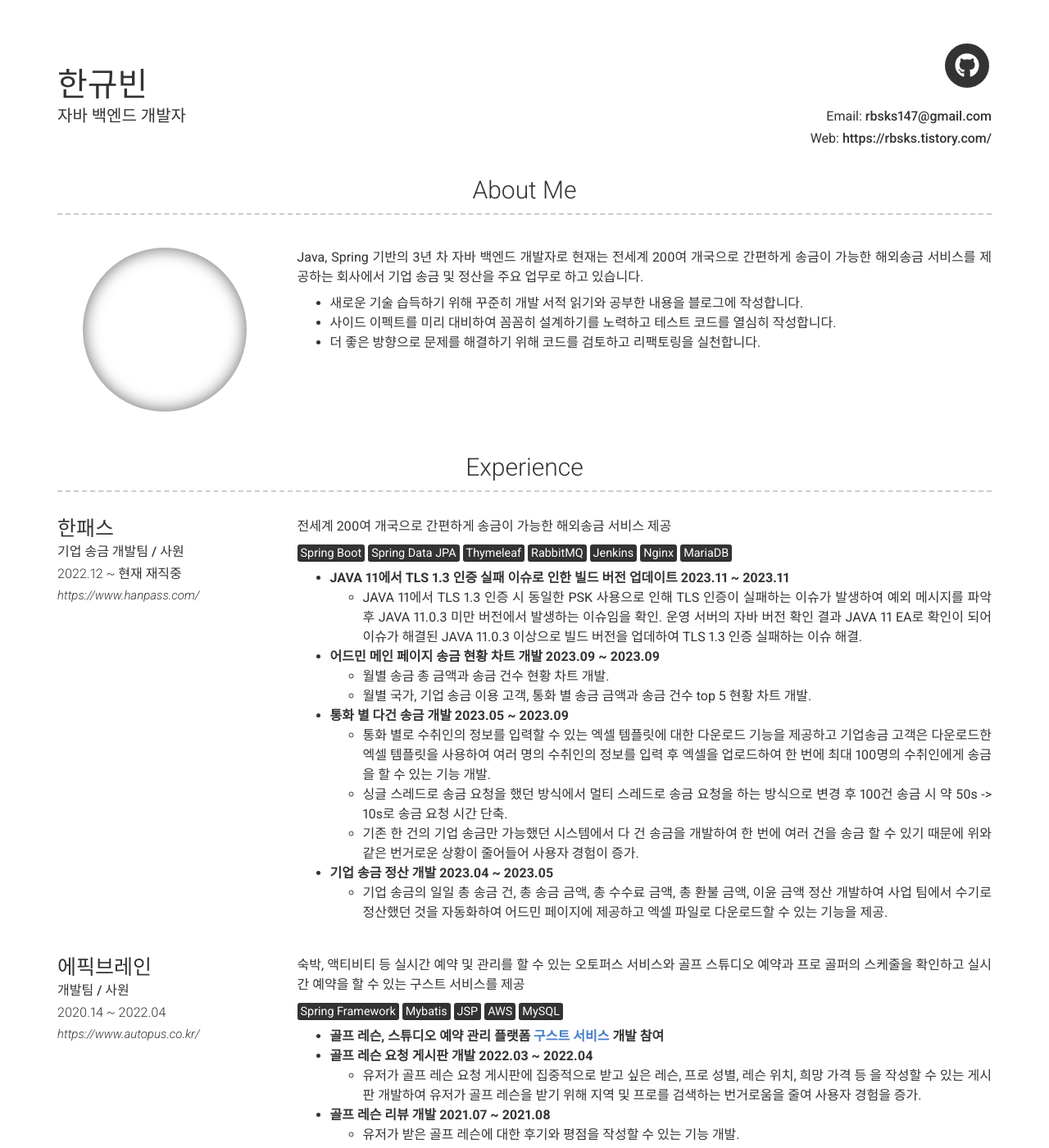
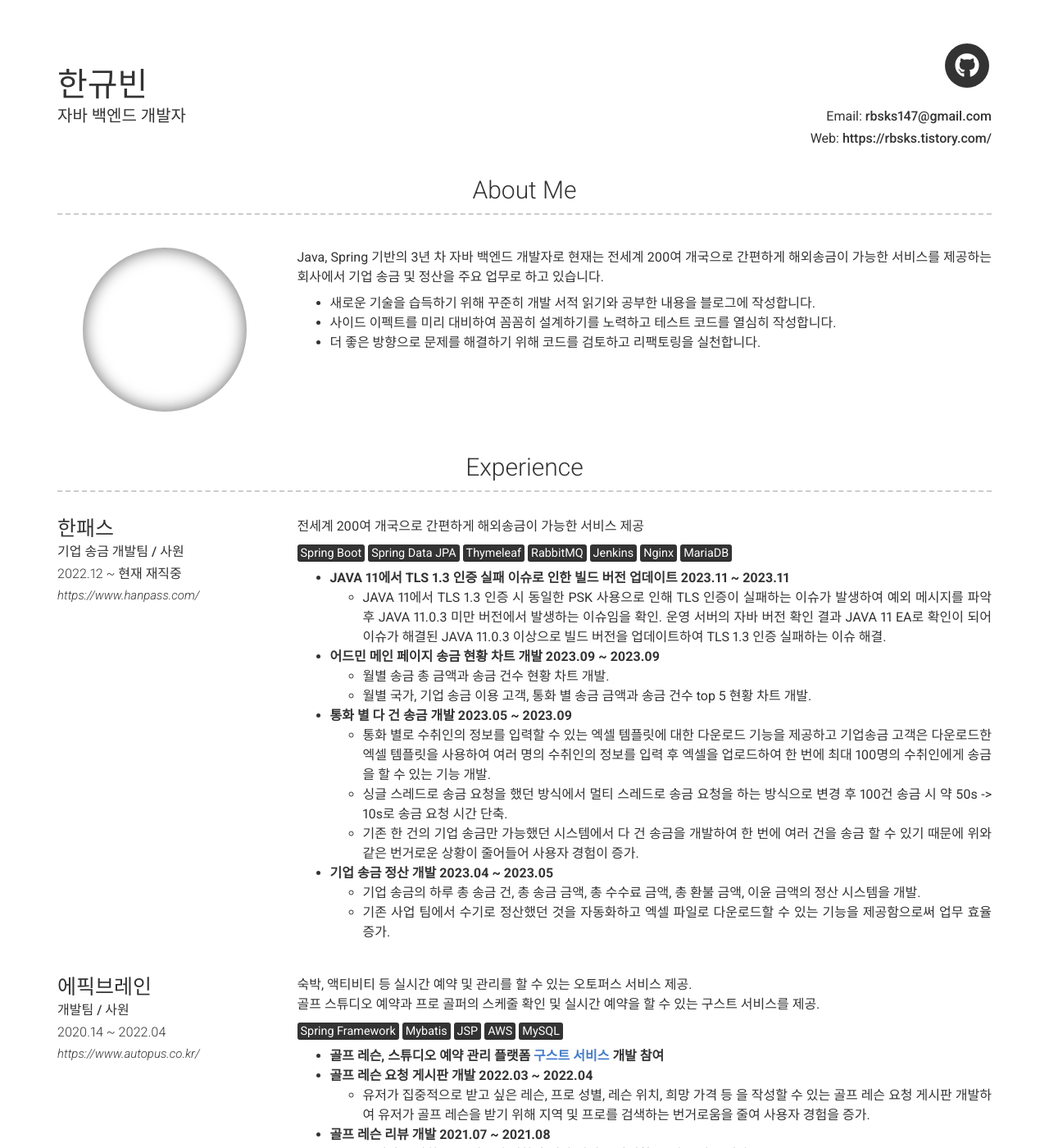
Before and after one commit to rbsks/rbsks.github.io, a Jekyll site: the page built from index.md, in a window 1280 px wide and 1400 px high. Shown: the whole window at 82% size. Built offline with Jekyll 4.4.1, drawn with Linux system fonts in a browser that asks for light colours; nearby versions of some CDN libraries; some of the changed text lies outside the part shown.

Commit message:
Update _config.yml

```diff
--- a/_config.yml
+++ b/_config.yml
@@ -48,12 +48,12 @@ github_username: rbsks
 # about_title: About Me (Use this to override about section title)
 about_profile_image: Directory of profile image (eg. images/profile.jpg)
 about_content: | # this will include new lines to allow paragraphs
-    Java, Spring 기반의 3년 차 자바 백엔드 개발자로 현재는 전세계 200여 개국으로 간편하게 송금이 가능한 해외송금 서비스를 제공하는 회사에서 기업 송금 및 정산을 주요 업무로 하고 있습니다.
+    Java, Spring 기반의 3년 차 자바 백엔드 개발자로 현재는 전세계 200여 개국으로 간편하게 해외송금이 가능한 서비스를 제공하는 회사에서 기업 송금 및 정산을 주요 업무로 하고 있습니다.
 
 
 
 
-    - 새로운 기술 습득하기 위해 꾸준히 개발 서적 읽기와 공부한 내용을 블로그에 작성합니다.
+    - 새로운 기술을 습득하기 위해 꾸준히 개발 서적 읽기와 공부한 내용을 블로그에 작성합니다.
     - 사이드 이펙트를 미리 대비하여 꼼꼼히 설계하기를 노력하고 테스트 코드를 열심히 작성합니다.
     - 더 좋은 방향으로 문제를 해결하기 위해 코드를 검토하고 리팩토링을 실천합니다.
 
@@ -67,37 +67,41 @@ content:
         caption: 2022.12 ~ 현재 재직중
         link: https://www.hanpass.com/
         description: | # this will include new lines to allow paragraphs
-          전세계 200여 개국으로 간편하게 송금이 가능한 해외송금 서비스 제공
+          전세계 200여 개국으로 간편하게 해외송금이 가능한 서비스 제공
 
 
           <mark>Spring Boot</mark> <mark>Spring Data JPA</mark> <mark>Thymeleaf</mark> <mark>RabbitMQ</mark> <mark>Jenkins</mark> <mark>Nginx</mark> <mark>MariaDB</mark>
           - __JAVA 11에서 TLS 1.3 인증 실패 이슈로 인한 빌드 버전 업데이트 2023.11 ~ 2023.11__
             - JAVA 11에서 TLS 1.3 인증 시 동일한 PSK 사용으로 인해 TLS 인증이 실패하는 이슈가 발생하여 예외 메시지를 파악 후 JAVA 11.0.3 미만 버전에서 발생하는 이슈임을 확인.
-            운영 서버의 자바 버전 확인 결과 JAVA 11 EA로 확인이 되어 이슈가 해결된 JAVA 11.0.3 이상으로 빌드 버전을 업데하여 TLS 1.3 인증 실패하는 이슈 해결.
+            운영 서버의 자바 버전 확인 결과 JAVA 11 EA로 확인이 되어 이슈가 해결된 JAVA 11.0.3 이상으로 빌드 버전을 업데이트하여 TLS 1.3 인증 실패하는 이슈 해결.
           - __어드민 메인 페이지 송금 현황 차트 개발 2023.09 ~ 2023.09__
             - 월별 송금 총 금액과 송금 건수 현황 차트 개발.
             - 월별 국가, 기업 송금 이용 고객, 통화 별 송금 금액과 송금 건수 top 5 현황 차트 개발.
-          - __통화 별 다건 송금 개발 2023.05 ~ 2023.09__
+          - __통화 별 다 건 송금 개발 2023.05 ~ 2023.09__
             - 통화 별로 수취인의 정보를 입력할 수 있는 엑셀 템플릿에 대한 다운로드 기능을 제공하고 기업송금 고객은 다운로드한 엑셀 템플릿을 사용하여 여러 명의 수취인의 정보를 입력 후 엑셀을 업로드하여 한 번에 최대 100명의 수취인에게 송금을 할 수 있는 기능 개발.
             - 싱글 스레드로 송금 요청을 했던 방식에서 멀티 스레드로 송금 요청을 하는 방식으로 변경 후 100건 송금 시 약 50s -> 10s로 송금 요청 시간 단축.
             - 기존 한 건의 기업 송금만 가능했던 시스템에서 다 건 송금을 개발하여 한 번에 여러 건을 송금 할 수 있기 때문에 위와 같은 번거로운 상황이 줄어들어 사용자 경험이 증가.
           - __기업 송금 정산 개발 2023.04 ~ 2023.05__
-            - 기업 송금의 일일 총 송금 건, 총 송금 금액, 총 수수료 금액, 총 환불 금액, 이윤 금액 정산 개발하여 사업 팀에서 수기로 정산했던 것을 자동화하여 어드민 페이지에 제공하고 엑셀 파일로 다운로드할 수 있는 기능을 제공.
+            - 기업 송금의 하루 총 송금 건, 총 송금 금액, 총 수수료 금액, 총 환불 금액, 이윤 금액의 정산 시스템을 개발.
+            - 기존 사업 팀에서 수기로 정산했던 것을 자동화하고 엑셀 파일로 다운로드할 수 있는 기능을 제공함으로써 업무 효율 증가.
 
       - title: 에픽브레인
         sub_title: 개발팀 / 사원
         caption: 2020.14 ~ 2022.04
         link: https://www.autopus.co.kr/
         description: | # this will include new lines to allow paragraphs
-          숙박, 액티비티 등 실시간 예약 및 관리를 할 수 있는 오토퍼스 서비스와 골프 스튜디오 예약과 프로 골퍼의 스케줄을 확인하고 실시간 예약을 할 수 있는 구스트 서비스를 제공
+          숙박, 액티비티 등 실시간 예약 및 관리를 할 수 있는 오토퍼스 서비스 제공.
+          골프 스튜디오 예약과 프로 골퍼의 스케줄 확인 및 실시간 예약을 할 수 있는 구스트 서비스를 제공.
+
+
 
 
           <mark>Spring Framework</mark> <mark>Mybatis</mark> <mark>JSP</mark> <mark>AWS</mark> <mark>MySQL</mark>
           - __골프 레슨, 스튜디오 예약 관리 플랫폼 [구스트 서비스](https://goost.co/) 개발 참여__
           - __골프 레슨 요청 게시판 개발 2022.03 ~ 2022.04__
-            - 유저가 골프 레슨 요청 게시판에 집중적으로 받고 싶은 레슨, 프로 성별, 레슨 위치, 희망 가격 등 을 작성할 수 있는 게시판 개발하여 유저가 골프 레슨을 받기 위해 지역 및 프로를 검색하는 번거로움을 줄여 사용자 경험을 증가.
+            - 유저가 집중적으로 받고 싶은 레슨, 프로 성별, 레슨 위치, 희망 가격 등 을 작성할 수 있는 골프 레슨 요청 게시판 개발하여 유저가 골프 레슨을 받기 위해 지역 및 프로를 검색하는 번거로움을 줄여 사용자 경험을 증가.
           - __골프 레슨 리뷰 개발 2021.07 ~ 2021.08__
-            - 유저가 받은 골프 레슨에 대한 후기와 평점을 작성할 수 있는 기능 개발.
+            - 유저가 수강한 골프 레슨에 대한 후기와 평점을 작성할 수 있는 기능 개발.
 
   - title: Project
     layout: list
@@ -125,7 +129,7 @@ content:
         description: | # this will include new lines to allow paragraphs
           [로켓단의 한국 정복 깃허브](https://github.com/TeamRocketDan)
           [로켓단의 한국 정복 포트폴리오](https://fringe-actress-f29.notion.site/Rocketdan-Portfolio-0718b0cd27104add8eed1be8e46da887?pvs=4)
-          가고 싶은 여행의 일정과 지역을 포함한 채팅방을 개설해 동행을 모을 수 있는 서비스입니다.
+          가고 싶은 여행의 일정과 지역을 포함한 채팅방을 개설해 동행자를 모집할 수 있는 서비스입니다.
           인기 있는 피드와 지역 위치(시도, 구)로 피드들을 볼 수 있어 대략적인 지역의 볼 거리들을 알아볼 수 있고 본인의 피드를 정리하는 페이지를 통해 여행에서 느꼈던 행복한 추억을 공유하고 저장할 수 있습니다.
 
 
@@ -134,8 +138,8 @@ content:
           팀 구성: Back-End 4명, Front-End 2명
 
           담당 기능
-          - 시도, 구 리스트에 Redis cache 적용
-          - 피드, 댓글 리스트 쿼리 개선 1s ~ 2s  100ms 이하
+          - 시, 도, 구 리스트에 Redis cache 적용
+          - 피드, 댓글 리스트 쿼리 개선 1s ~ 2s -> 100ms 이하
           - jenkins pipeline을 통한 배포 자동화
           - AWS Load Balancing을 활용하여 트래픽 분산
 
@@ -145,7 +149,7 @@ content:
         description: | # this will include new lines to allow paragraphs
           [WorkDuo 깃허브](https://github.com/WorkDuo/WorkDuo_dev)
           [WorkDuo 포트폴리오](https://alive-tern-b83.notion.site/WorkDuo-Portfolio-bddf628d3f394cc2b17b35b2587bee76?pvs=4)
-          구성원들과 운동 모임을 개설하여 같이 운동을 할 수 있도록 도와주는 서비스입니다.
+          구성원들과 운동 모임을 개설하여 함께 운동을 할 수 있도록 도와주는 서비스입니다.
           유저는 개인 피드에 운동 일지를 기록할 수 있고 그룹에 가입하여 그룹 피드를 통해 구성원들과 소통할 수 있습니다.
 
 
```
